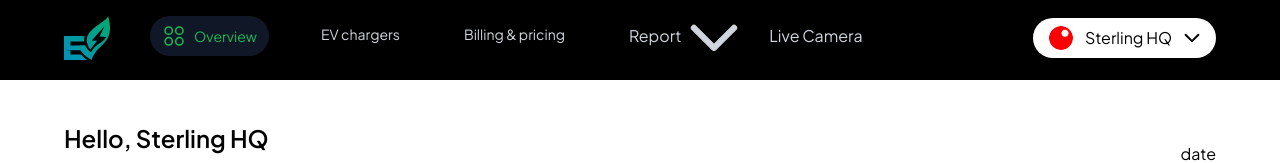
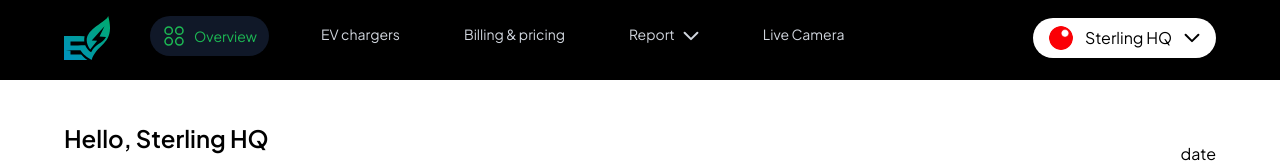
Before and after one commit to Thophylarh/ev-charger, a React (Create React App) app: page /station in a window 1280 px wide. Shown: the top 163 px of the page. Built offline with nearby package versions, Linux system fonts and the light colour scheme; no server answers; sample sign-in values are in the browser's storage.

Commit message:
nav touches

```diff
--- a/src/layouts/Station/NavBar.jsx
+++ b/src/layouts/Station/NavBar.jsx
@@ -92,16 +92,16 @@ export default function StationNavBar() {
 							</div>
 						</NavLink>
 
-						<div className=" mr-[var(--horizontalMargin)] text-center font-[var(--fontSize)] flex align-middle py-[0.5rem]  px-[0.75rem] text-[var(--grey300)] rounded-[var(--borderRadius)] ">
-							<p className="mr-[0.5rem] ">Report </p>
+					<div className={` ${path === "/station/report" ? activeLink : notActive}`}>
+						<p className="mr-[0.5rem] ">Report </p>
 
-							<img src={DropdownIcon} alt="Dropdown Icon" />
+							<img src={DropdownIcon} alt="Dropdown Icon" className="w-[1rem] h-[1rem] mt-1" />
 						</div>
 
-						<div className=" mr-[var(--horizontalMargin)] text-center font-[var(--fontSize)] flex align-middle py-[0.5rem]  px-[0.75rem] text-[var(--grey300)] rounded-[var(--borderRadius)] ">
+						<div className={` ${path === "/station/camera" ? activeLink : notActive}`}>
 							{path === "/station/camera" && (
 								<img
-									className="mr-[0.5rem] "
+									className="mr-[0.5rem]  "
 									src={DshboardB}
 									alt="Dashboard Overview"
 								/>
```
